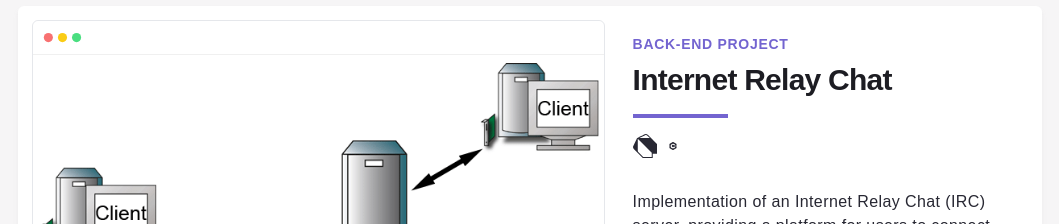
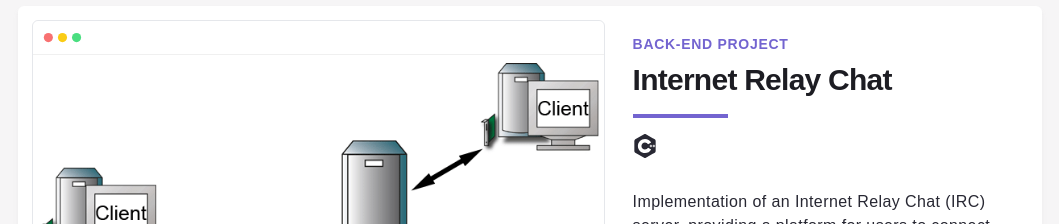
Before and after one commit to gabrielontech/portfolio_new, a Next.js app: page / in a window 1280 px wide. Shown: the part 2940-3164 px from the top of the page, without its empty margins (110-1169 px from the left). Built offline with nearby package versions, Linux system fonts and the light colour scheme; a web font is replaced by a local one.

Commit message:
Update index.js

```diff
--- a/pages/index.js
+++ b/pages/index.js
@@ -878,27 +878,12 @@ export default function Home({ publications }) {
                 repoLink={"https://github.com/gabrielontech/ft_irc"}
                 stack={
                   <>
-                      <Icon
-                      IconType={Dart}
-                      title="Dart"
-                      columnSizing={"w-auto"}
-                      width={"w-6"}
-                      height={"h-6"}
-                      flexDirection={"flex-row"}
-                      padding={"p-0"}
-                      titleMargins={"my-0 ml-1"}
-                      titleSize={"text-sm"}
-                      marginBottom={"mb-4"}
-                      marginRight={"mr-3"}
-                      textTransform={"uppercase"}
-                      fixedHeight={"h-auto"}
-                    />
                     <Icon
                       IconType={Cpp}
                       title="Cpp"
                       columnSizing={"w-auto"}
-                      width={"w-2"}
-                      height={"h-2"}
+                      width={"w-6"}
+                      height={"h-6"}
                       flexDirection={"flex-row"}
                       padding={"p-0"}
                       titleMargins={"my-0 ml-1"}
```
